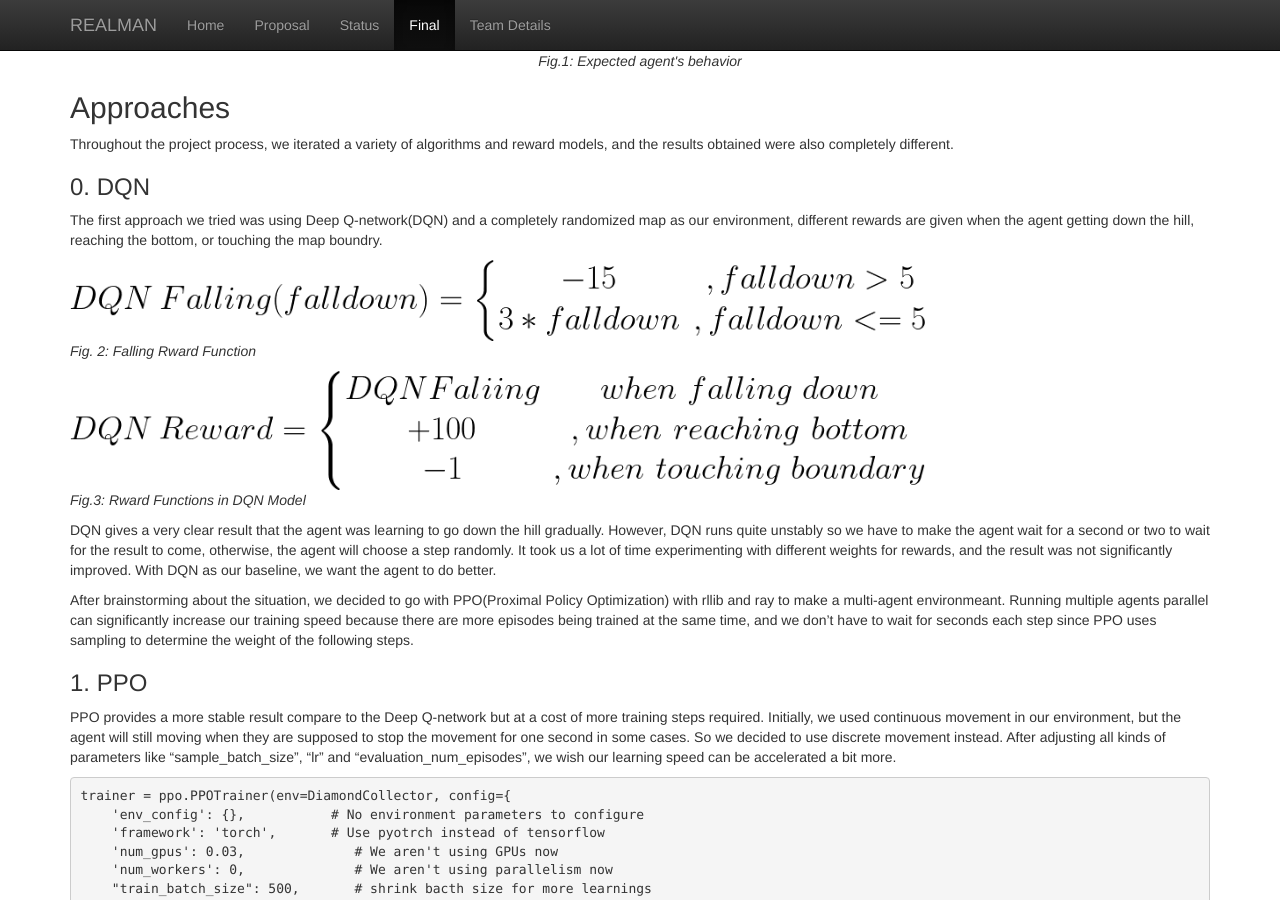
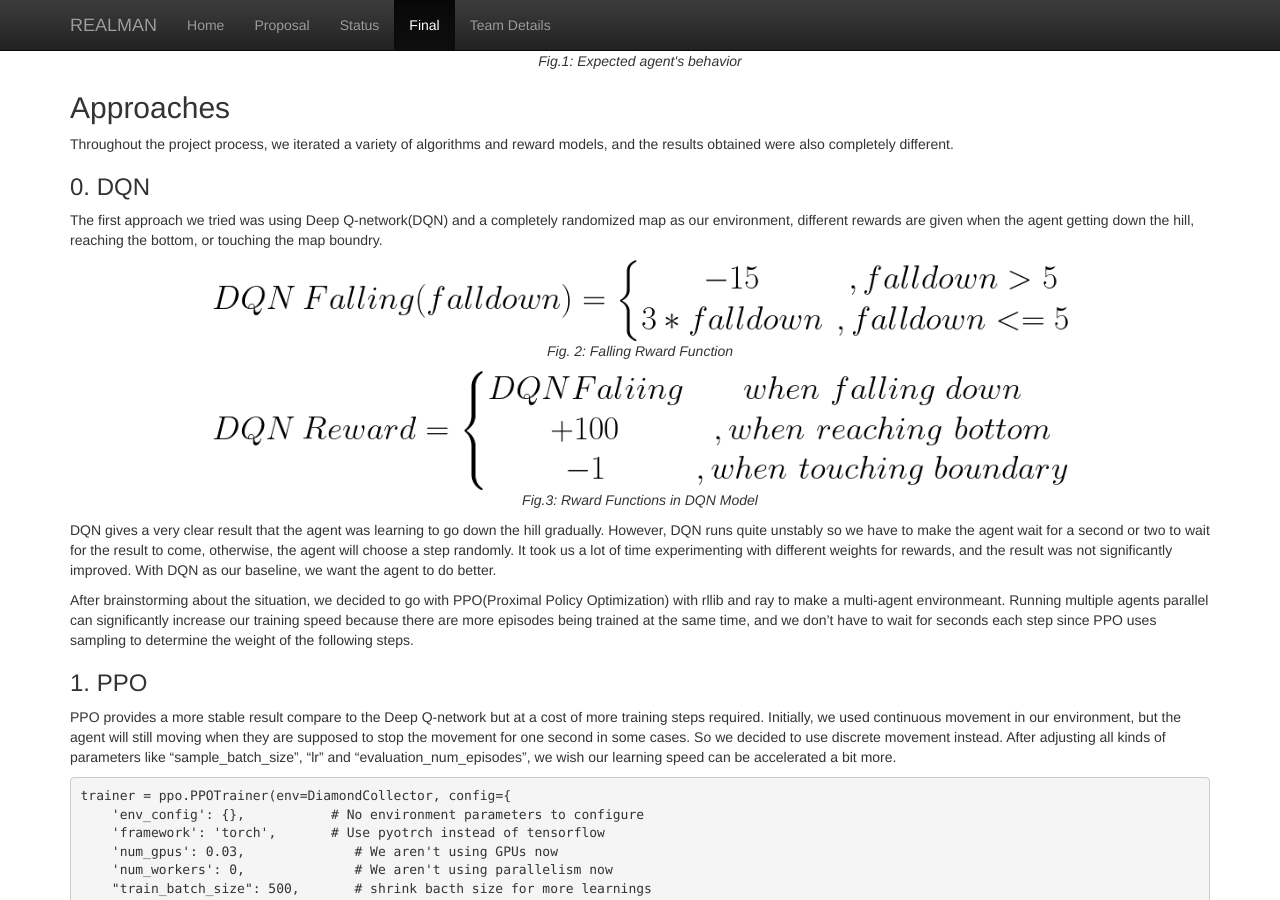
Before and after one commit to JackZhaoYK/REALMAN, a Jekyll site: the page built from docs/final.md, in a window 1280 px wide and 900 px high, scrolled down 1484 px. Built offline with Jekyll 4.4.1, drawn with Linux system fonts in a browser that asks for light colours.

Commit message:
change position to center

````diff
--- a/docs/final.md
+++ b/docs/final.md
@@ -30,12 +30,12 @@
 
 ### 0. DQN
 The first approach we tried was using Deep Q-network(DQN) and a completely randomized map as our environment, different rewards are given when the agent getting down the hill, reaching the bottom, or touching the map boundry.
-<p>
+<p style="text-align:center;">
     <img src="./img/DQNF1.png" height="75%" width="75%"/>
     <br>
     <em>Fig. 2: Falling Rward Function</em>
 </p>
-<p>
+<p style="text-align:center;">
     <img src="./img/DQNF2.png"  height="75%" width="75%"/>
     <br>
     <em>Fig.3: Rward Functions in DQN Model</em>
@@ -89,7 +89,7 @@
 
 ### 3. Map setup
 In out first version of the game, we used 2D map as our environment for efficient implementation. However, since we want to let the agent learn a universial strategy against all kinds of map, we upgraded to a 3D map. Each stair is a 2x2 square, and we made sure each level has three stairs which allows the agent won't encounter a situation where all possible ways lead to a negative reward. Agent are free to move in four directions.
-<p>
+<p style="text-align:center;">
     <img src="./img/possibility.png"  height="75%" width="75%"/>
     <br>
     <em>Fig. 4: Chance of meeting cliffs</em>
@@ -109,7 +109,7 @@
     return -15 if falldown >= 15 else math.ceil(falldown*falldown/10)
 ```
 *Code. 3: Reward function*
-<p>
+<p style="text-align:center;">
     <img src="./img/rewardFunction.png"  height="75%" width="75%"/>
     <br>
     <em>Fig. 5: Current reward function for PPO Model</em>
````
